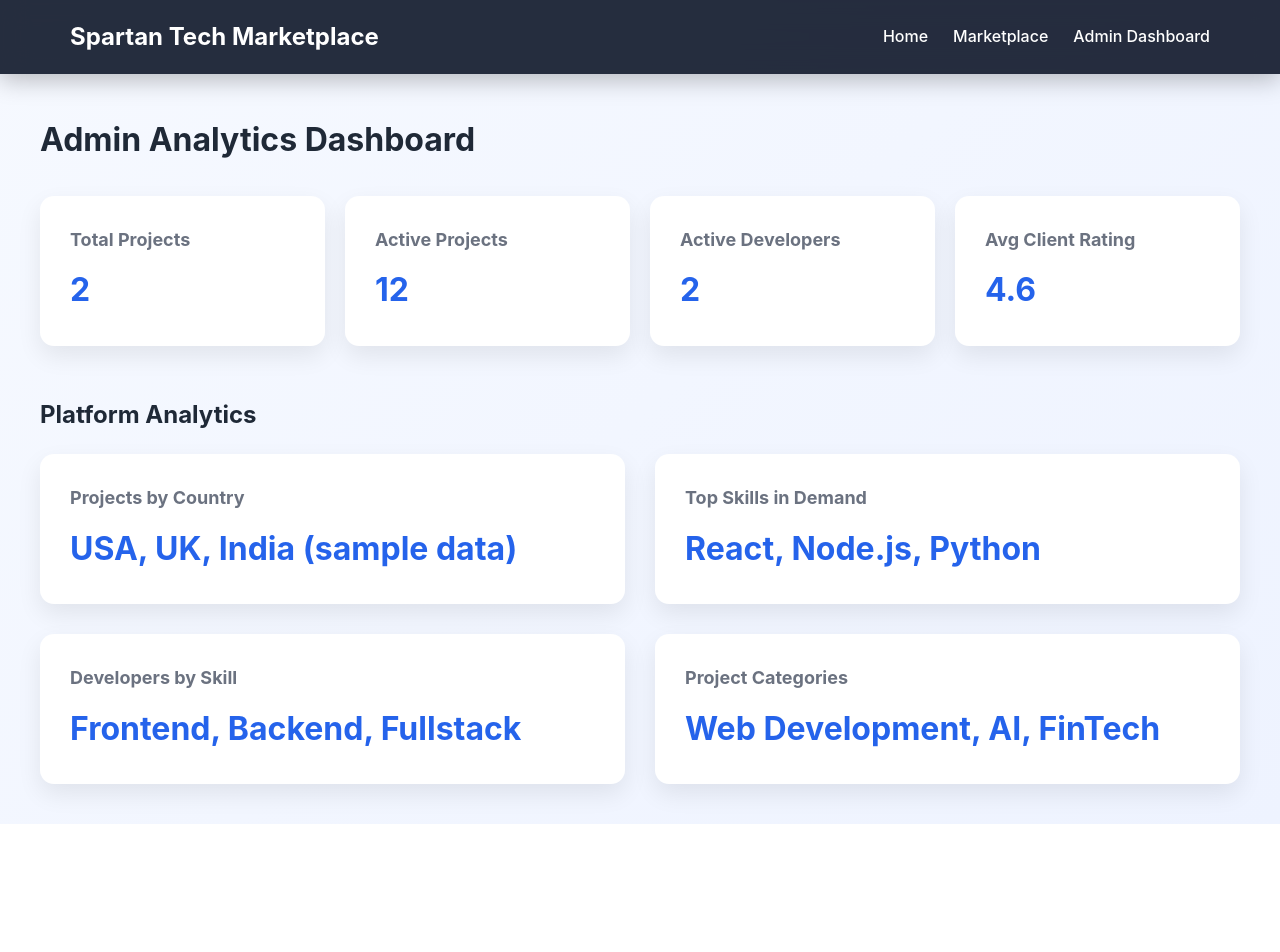
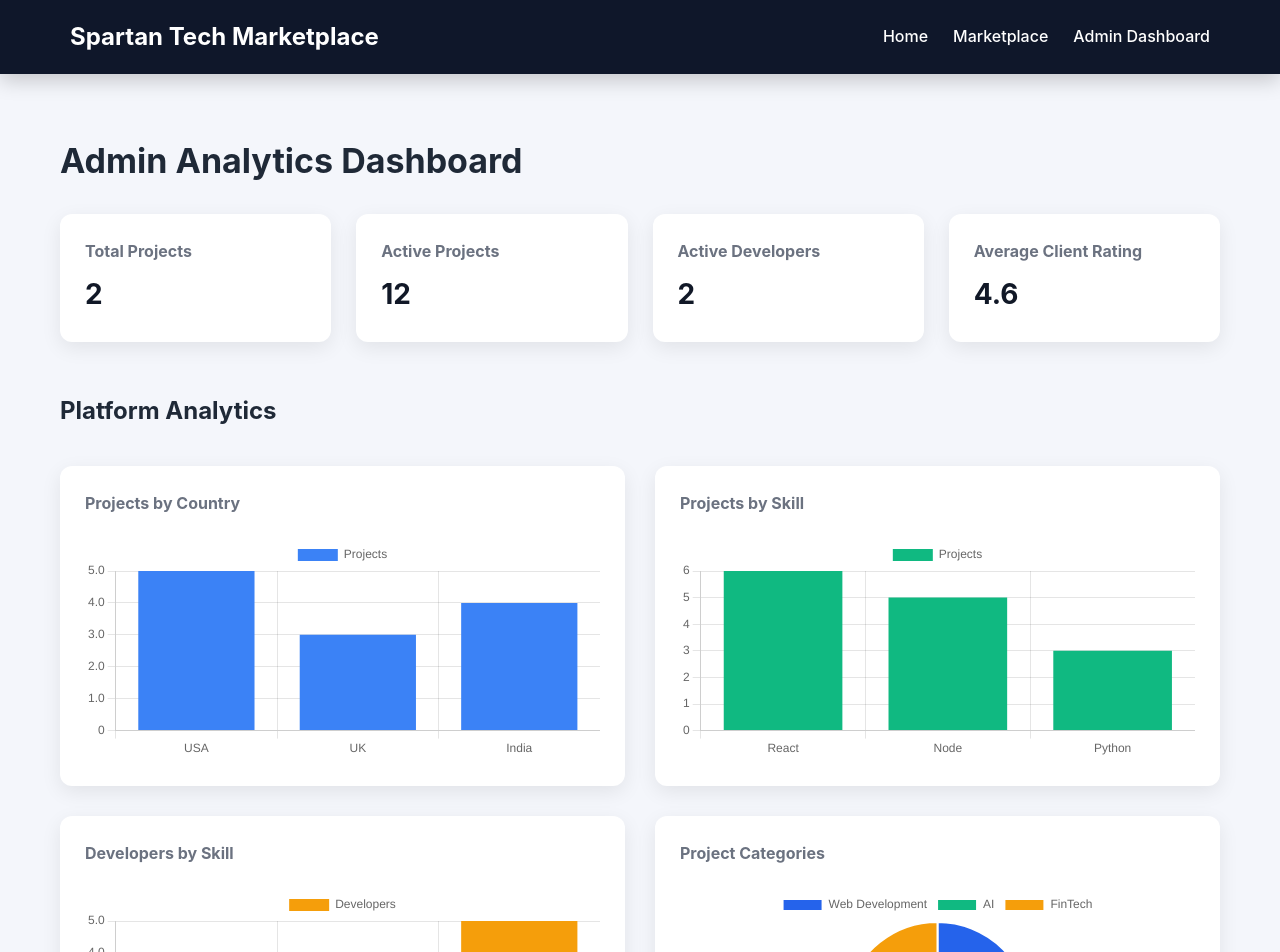
Before and after one commit to Sneha-Thakor/SmartWork-Marketplace, a React app in the folder Frontend/: page /admin in a window 1280 px wide. Shown: the top 952 px of the page. Before the commit the page ends 824 px from the top, so only its background shows below. Built offline with nearby package versions, Linux system fonts and the light colour scheme; the HTML template or start-up script is replaced by a standard one.

Commit message:
frontend

```diff
--- a/Frontend/src/pages/AdminDashboard.jsx
+++ b/Frontend/src/pages/AdminDashboard.jsx
@@ -1,32 +1,116 @@
 import projects from "../data/projects";
 import developers from "../data/developers";
 
-function AdminDashboard() {
+import {
+Chart as ChartJS,
+CategoryScale,
+LinearScale,
+PointElement,
+LineElement,
+BarElement,
+ArcElement,
+Title,
+Tooltip,
+Legend
+} from "chart.js";
+
+import { Bar, Pie, Line } from "react-chartjs-2";
+
+ChartJS.register(
+CategoryScale,
+LinearScale,
+PointElement,
+LineElement,
+BarElement,
+ArcElement,
+Title,
+Tooltip,
+Legend
+);
+
+function AdminDashboard(){
 
 const totalProjects = projects.length;
-  const totalDevelopers = developers.length;
-
 const activeProjects = projects.filter(p => p.status === "active").length || 12;
+const activeDevelopers = developers.length;
 
 const avgRating =
-    developers.reduce((acc, dev) => acc + (dev.rating || 4), 0) /
-    developers.length;
+developers.reduce((a,d)=>a+(d.rating||4),0)/developers.length;
 
-  return (
-    <div style={{ padding: "40px" }}>
+const countryData = {
+labels:["USA","UK","India"],
+datasets:[
+{
+label:"Projects",
+data:[5,3,4],
+backgroundColor:"#3b82f6"
+}
+]
+};
+
+const projectSkillData = {
+labels:["React","Node","Python"],
+datasets:[
+{
+label:"Projects",
+data:[6,5,3],
+backgroundColor:"#10b981"
+}
+]
+};
+
+const developerSkillData = {
+labels:["Frontend","Backend","Fullstack"],
+datasets:[
+{
+label:"Developers",
+data:[4,3,5],
+backgroundColor:"#f59e0b"
+}
+]
+};
+
+const categoryData = {
+labels:["Web Development","AI","FinTech"],
+datasets:[
+{
+data:[8,3,3],
+backgroundColor:["#2563eb","#10b981","#f59e0b"]
+}
+]
+};
+
+const budgetData = {
+labels:["$0-500","$500-1500","$1500+"],
+datasets:[
+{
+data:[4,6,4],
+backgroundColor:["#6366f1","#14b8a6","#f97316"]
+}
+]
+};
+
+const trendData = {
+labels:["Jan","Feb","Mar","Apr","May","Jun"],
+datasets:[
+{
+label:"Projects Posted",
+data:[2,3,5,4,6,7],
+borderColor:"#2563eb",
+backgroundColor:"#93c5fd",
+tension:0.4
+}
+]
+};
+
+
+return(
+
+<div className="dashboard">
 
 <h1>Admin Analytics Dashboard</h1>
 
-      {/* KPI SECTION */}
-
-      <div
-        style={{
-          display: "grid",
-          gridTemplateColumns: "repeat(4,1fr)",
-          gap: "20px",
-          marginTop: "30px"
-        }}
-      >
+<div className="grid">
 
 <div className="card">
 <h3>Total Projects</h3>
@@ -40,57 +124,57 @@ function AdminDashboard() {
 
 <div className="card">
 <h3>Active Developers</h3>
-          <p>{totalDevelopers}</p>
+<p>{activeDevelopers}</p>
 </div>
 
 <div className="card">
-          <h3>Avg Client Rating</h3>
+<h3>Average Client Rating</h3>
 <p>{avgRating.toFixed(1)}</p>
 </div>
 
 </div>
 
-      {/* ANALYTICS SECTION */}
+<h2 style={{marginTop:"50px"}}>Platform Analytics</h2>
 
-      <div style={{ marginTop: "50px" }}>
 
-        <h2>Platform Analytics</h2>
-
-        <div
-          style={{
-            display: "grid",
-            gridTemplateColumns: "repeat(2,1fr)",
-            gap: "30px",
-            marginTop: "20px"
-          }}
-        >
+<div className="analytics-grid">
 
 <div className="card">
 <h3>Projects by Country</h3>
-            <p>USA, UK, India (sample data)</p>
+<Bar data={countryData}/>
 </div>
 
 <div className="card">
-            <h3>Top Skills in Demand</h3>
-            <p>React, Node.js, Python</p>
+<h3>Projects by Skill</h3>
+<Bar data={projectSkillData}/>
 </div>
 
 <div className="card">
 <h3>Developers by Skill</h3>
-            <p>Frontend, Backend, Fullstack</p>
+<Bar data={developerSkillData}/>
 </div>
 
 <div className="card">
 <h3>Project Categories</h3>
-            <p>Web Development, AI, FinTech</p>
+<Pie data={categoryData}/>
+</div>
+
+<div className="card">
+<h3>Budget Distribution</h3>
+<Pie data={budgetData}/>
+</div>
+
+<div className="card">
+<h3>Project Trends</h3>
+<Line data={trendData}/>
 </div>
 
 </div>
 
 </div>
 
-    </div>
-  );
+)
+
 }
 
 export default AdminDashboard;
--- a/Frontend/src/styles.css
+++ b/Frontend/src/styles.css
@@ -1,5 +1,3 @@
-/* ================= GLOBAL ================= */
-
 *{
 margin:0;
 padding:0;
@@ -7,26 +5,23 @@ box-sizing:border-box;
 }
 
 body{
-font-family: "Inter", "Segoe UI", Arial, sans-serif;
-background:linear-gradient(135deg,#f6f9ff,#eef3ff);
+font-family:"Inter","Segoe UI",Arial,sans-serif;
+background:#f4f6fb;
 color:#1f2937;
 line-height:1.6;
 }
-
-/* ================= NAVBAR ================= */
 
 .navbar{
 display:flex;
 justify-content:space-between;
 align-items:center;
 padding:18px 70px;
-background:rgba(15,23,42,0.9);
-backdrop-filter:blur(12px);
+background:#0f172a;
 color:white;
 position:sticky;
 top:0;
 z-index:1000;
-box-shadow:0 6px 25px rgba(0,0,0,0.25);
+box-shadow:0 6px 20px rgba(0,0,0,0.2);
 }
 
 .logo{
@@ -44,10 +39,8 @@ transition:0.3s;
 }
 
 .navbar a:hover{
-color:#60a5fa;
+color:#cbd5f5;
 }
-
-/* ================= HOME HERO ================= */
 
 .container{
 padding:80px;
@@ -56,7 +49,7 @@ margin:auto;
 }
 
 .container h1{
-font-size:48px;
+font-size:46px;
 margin-bottom:15px;
 }
 
@@ -70,29 +63,24 @@ color:#555;
 margin-top:25px;
 }
 
-/* ================= BUTTONS ================= */
-
 button{
 padding:12px 22px;
 border:none;
 border-radius:8px;
-background:linear-gradient(45deg,#2563eb,#4f8cff);
+background:#2563eb;
 color:white;
 font-weight:600;
 cursor:pointer;
-transition:all 0.3s ease;
+transition:0.3s;
 }
 
 button:hover{
-transform:translateY(-3px);
-box-shadow:0 10px 20px rgba(37,99,235,0.35);
+opacity:0.9;
 }
 
 button.secondary{
-background:linear-gradient(45deg,#16a34a,#34d399);
+background:#16a34a;
 }
-
-/* ================= MARKETPLACE ================= */
 
 .marketplace{
 padding:60px;
@@ -101,11 +89,9 @@ margin:auto;
 }
 
 .marketplace h1{
-font-size:36px;
+font-size:34px;
 margin-bottom:25px;
 }
-
-/* FILTER BAR */
 
 .filters{
 display:flex;
@@ -115,7 +101,7 @@ margin-bottom:35px;
 background:white;
 padding:15px;
 border-radius:10px;
-box-shadow:0 5px 20px rgba(0,0,0,0.08);
+box-shadow:0 4px 15px rgba(0,0,0,0.08);
 }
 
 .filters select,
@@ -127,39 +113,22 @@ outline:none;
 font-size:14px;
 }
 
-/* PROJECT GRID */
-
 .projects{
 display:grid;
 grid-template-columns:repeat(auto-fit,minmax(280px,1fr));
 gap:30px;
 }
 
-/* PROJECT CARD */
-
 .project-card{
 background:white;
 padding:28px;
-border-radius:14px;
-box-shadow:0 10px 30px rgba(0,0,0,0.08);
-transition:all 0.35s ease;
-position:relative;
-overflow:hidden;
-}
-
-.project-card::before{
-content:"";
-position:absolute;
-top:0;
-left:0;
-width:100%;
-height:5px;
-background:linear-gradient(90deg,#2563eb,#3b82f6,#60a5fa);
+border-radius:12px;
+box-shadow:0 6px 20px rgba(0,0,0,0.08);
+transition:0.3s;
 }
 
 .project-card:hover{
-transform:translateY(-8px);
-box-shadow:0 18px 40px rgba(0,0,0,0.15);
+transform:translateY(-5px);
 }
 
 .project-card h3{
@@ -173,16 +142,6 @@ margin:5px 0;
 color:#555;
 }
 
-.project-card .buttons{
-margin-top:12px;
-}
-
-.project-card button{
-margin-right:10px;
-}
-
-/* ================= ADMIN DASHBOARD ================= */
-
 .dashboard{
 padding:60px;
 max-width:1300px;
@@ -190,11 +149,9 @@ margin:auto;
 }
 
 .dashboard h1{
-font-size:36px;
-margin-bottom:30px;
+font-size:34px;
+margin-bottom:25px;
 }
-
-/* KPI GRID */
 
 .grid{
 display:grid;
@@ -203,62 +160,56 @@ gap:25px;
 margin-top:20px;
 }
 
-/* KPI CARDS */
-
 .card{
 background:white;
-padding:30px;
-border-radius:14px;
-box-shadow:0 10px 25px rgba(0,0,0,0.08);
+padding:25px;
+border-radius:12px;
+box-shadow:0 6px 20px rgba(0,0,0,0.08);
 transition:0.3s;
-position:relative;
 }
 
 .card:hover{
-transform:translateY(-5px);
-box-shadow:0 15px 35px rgba(0,0,0,0.15);
+transform:translateY(-4px);
 }
 
 .card h3{
-font-size:18px;
+font-size:16px;
 color:#6b7280;
-margin-bottom:10px;
+margin-bottom:8px;
 }
 
 .card p{
-font-size:32px;
+font-size:28px;
 font-weight:700;
-color:#2563eb;
+color:#111827;
 }
-
-/* ANALYTICS CARDS */
 
 .analytics-grid{
 display:grid;
-grid-template-columns:repeat(auto-fit,minmax(280px,1fr));
+grid-template-columns:repeat(auto-fit,minmax(420px,1fr));
 gap:30px;
-margin-top:30px;
+margin-top:35px;
 }
 
 .analytics-grid .card{
-min-height:120px;
+height:320px;
 display:flex;
 flex-direction:column;
-justify-content:center;
 }
 
-/* ================= SCROLLBAR ================= */
+.analytics-grid canvas{
+max-height:220px !important;
+margin-top:15px;
+}
 
 ::-webkit-scrollbar{
 width:8px;
 }
 
 ::-webkit-scrollbar-thumb{
-background:#2563eb;
+background:#64748b;
 border-radius:10px;
 }
-
-/* ================= RESPONSIVE ================= */
 
 @media(max-width:900px){
 
@@ -271,7 +222,7 @@ padding:50px 25px;
 }
 
 .container h1{
-font-size:34px;
+font-size:32px;
 }
 
 .marketplace{
@@ -282,4 +233,8 @@ padding:40px 20px;
 padding:40px 20px;
 }
 
+.analytics-grid{
+grid-template-columns:1fr;
 }
+
+}
```
Lines whose indentation alone changed are shown as unchanged.
